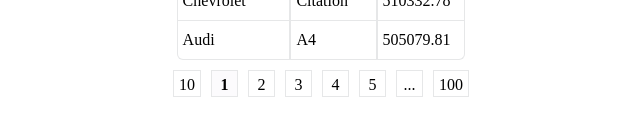
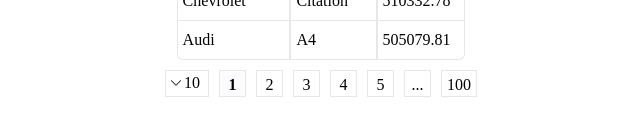
Before and after one commit to aheadweb/react-metatable, a React (Vite) app: page / in a window 1280 px wide. Shown: the part 468-604 px from the top of the page, without its empty margins (319-959 px from the left). Built offline with nearby package versions, Linux system fonts and the light colour scheme.

Commit message:
fixed enum filter bug and some mock data bug and change file structure

```diff
--- a/src/__mock__/metadata/cars-table-metadata.ts
+++ b/src/__mock__/metadata/cars-table-metadata.ts
@@ -1,7 +1,7 @@
 import { carsData } from "../table-data";
 import { TableMetaData, BaseCellTypes, FilterTypes } from "../../types";
 
-const CAR_TITLES = carsData.map(({ brand }) => brand);
+const CAR_TITLES = [...new Set(carsData.map(({ brand }) => brand))];
 
 export const carsTableMetaData: TableMetaData = {
   brand: {
--- a/src/shared/menu/index.tsx
+++ b/src/shared/menu/index.tsx
@@ -1,6 +1,7 @@
 import { useState } from "react";
 
 type MenuValue = string | number;
+
 export type MenuItem = {
   value: MenuValue;
   title: MenuValue;
@@ -8,22 +9,32 @@
 
 interface MenuProps {
   defaultValue: MenuValue;
+  options: MenuItem[];
   onChange: (item: MenuItem) => void;
-  options: MenuItem[];
+  titlePrefix?: string | React.ReactNode;
 }
 
 const findItem = (items: MenuItem[], value: MenuValue) =>
   items.find(({ value: v }) => value === v);
 
 export const Menu = (props: MenuProps) => {
-  const { options, defaultValue, onChange } = props;
+  const { options, defaultValue, onChange, titlePrefix } = props;
+  const [open, setIsOpen] = useState(false);
   const [selectedItem, setSelectedItem] = useState(() =>
     findItem(options, defaultValue)
   );
 
+  const toggleMenu = (e: React.MouseEvent<HTMLDetailsElement>) => {
+    e.preventDefault();
+    setIsOpen((prev) => !prev);
+  };
+
   return (
-    <details className="menu">
-      <summary className="menu__title">{selectedItem?.title}</summary>
+    <details onClick={toggleMenu} className="menu" open={open}>
+      <summary className="menu__title">
+        {titlePrefix}
+        <span className="menu__title-text">{selectedItem?.title}</span>
+      </summary>
       <ul className="menu__items">
         {options.map(({ title, value }, index) => (
           <li
--- a/src/table/components/index.tsx
+++ b/src/table/components/index.tsx
@@ -1,5 +1,6 @@
 import React from "react";
 import { Pagination } from "./pagination";
+
 interface ComponentWidthChildren {
   children?: React.ReactNode;
 }
--- /dev/null
+++ b/src/table/components/pagination/icons.tsx
@@ -0,0 +1,11 @@
+export const ArrowDownIcon = () => (
+  <svg
+    xmlns="http://www.w3.org/2000/svg"
+    height="10"
+    width="10"
+    viewBox="0 0 330 330"
+    xmlSpace="preserve"
+  >
+    <path d="M325.607 79.393c-5.857-5.857-15.355-5.858-21.213.001l-139.39 139.393L25.607 79.393c-5.857-5.857-15.355-5.858-21.213.001-5.858 5.858-5.858 15.355 0 21.213l150.004 150a14.999 14.999 0 0 0 21.212-.001l149.996-150c5.859-5.857 5.859-15.355.001-21.213z" />
+  </svg>
+);
--- a/src/table/components/pagination.tsx
+++ b/src/table/components/pagination/index.tsx
@@ -1,19 +1,24 @@
 import { useState } from "react";
-import { usePagination } from "../../hooks";
-import { PaginationConfig } from "../../hooks/usePagination";
-import { Menu, MenuItem } from "../../shared/menu";
+import { usePagination } from "../../../hooks";
+import { PaginationConfig } from "../../../hooks/usePagination";
+import { Menu, MenuItem } from "../../../shared/menu";
 
-export interface PaginationProps extends PaginationConfig {
+import { ArrowDownIcon } from "./icons";
+
+interface PaginationProps extends PaginationConfig {
   onChangePage: (pageIndex: number) => void;
   onPageSizeChange: (size: number) => void;
 }
 
-const DEFAULT_PAGE_SIZES = [3, 5, 10, 20, 50, 100]
+const DEFAULT_PAGE_SIZES = [10, 25, 50];
 const DEFAULT_SETTINGS = {
   pageSize: 10,
 };
 
-const defaultPageSizeOptions = DEFAULT_PAGE_SIZES.map((size) => ({value: size, title: size}));
+const defaultPageSizeOptions = DEFAULT_PAGE_SIZES.map((size) => ({
+  value: size,
+  title: size,
+}));
 
 export const Pagination = (props: PaginationProps) => {
   const {
@@ -31,7 +36,7 @@
   const paginationRange = usePagination({ currentPage, totalCount, pageSize });
 
   const handlePageSizeChange = ({ value }: MenuItem) => {
-    if (typeof value !== 'number') return
+    if (typeof value !== "number") return;
     setPageSize(value);
     onPageSizeChange(value);
   };
@@ -39,7 +44,12 @@
   return (
     <div className="pagination">
       <div className="pagination__page-size-selector">
-        <Menu onChange={handlePageSizeChange} defaultValue={pageSize} options={defaultPageSizeOptions} />
+        <Menu
+          titlePrefix={<ArrowDownIcon />}
+          onChange={handlePageSizeChange}
+          defaultValue={pageSize}
+          options={defaultPageSizeOptions}
+        />
       </div>
       <ul className="pagination__items">
         {paginationRange.map((paginationItem) => {
--- a/src/table/index.css
+++ b/src/table/index.css
@@ -100,6 +100,13 @@
 }
 
 .meta-table-wrapper .menu__title {
+  display: flex;
+  align-items: center;
+  justify-content: center;
   cursor: pointer;
   list-style: none;
 }
+
+.meta-table-wrapper .menu__title-text {
+  padding: 0 3px;
+}
--- a/src/table/index.tsx
+++ b/src/table/index.tsx
@@ -41,12 +41,13 @@
   const [page, setPage] = useState(1);
   const [pageSize, setPageSize] = useState(10);
 
+  const filteredData = filterTableData(state, data);
+
   const slicedData = pagination
-    ? sliceDataViaPageSize(data, pageSize, page)
-    : data;
+    ? sliceDataViaPageSize(filteredData, pageSize, page)
+    : filteredData;
 
-  const filteredData = filterTableData(state, slicedData);
-  const sortedData = sortTableData(state, filteredData);
+  const sortedData = sortTableData(state, slicedData);
 
   return (
     <div className="meta-table-wrapper">
@@ -76,9 +77,9 @@
       </table>
       {pagination && (
         <Pagination
-          onChangePage={(page) => setPage(page)}
-          onPageSizeChange={(size) => setPageSize(size)}
-          totalCount={data.length}
+          onChangePage={setPage}
+          onPageSizeChange={setPageSize}
+          totalCount={filteredData.length}
           pageSize={pageSize}
           currentPage={page}
         />
```
Also changed, not shown: src/demo/base-cell/index.tsx (+9 -3 lines).
